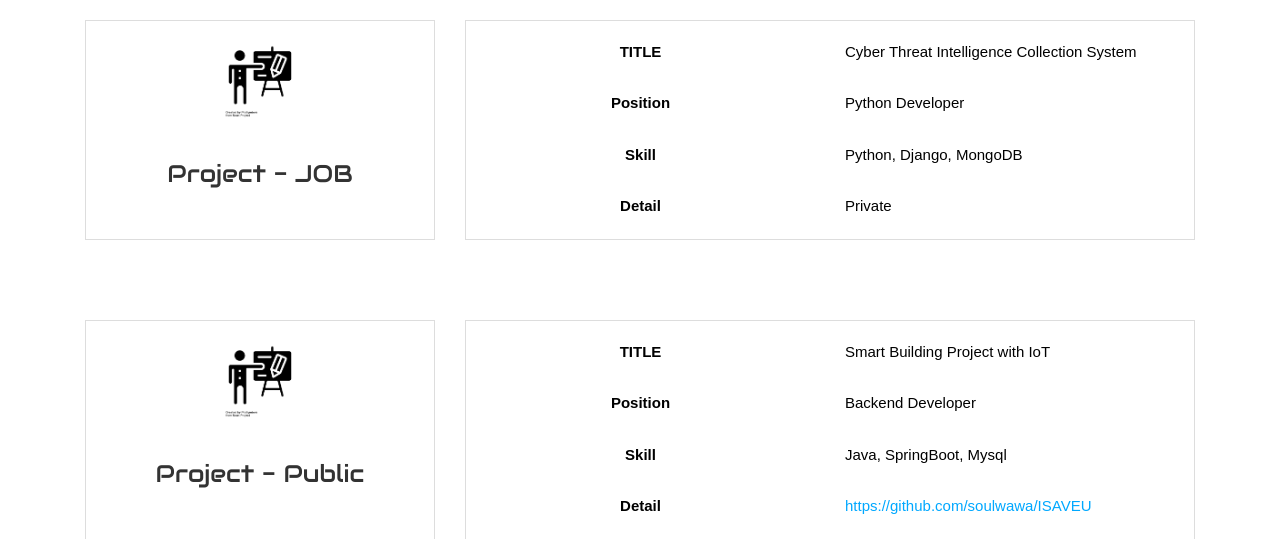
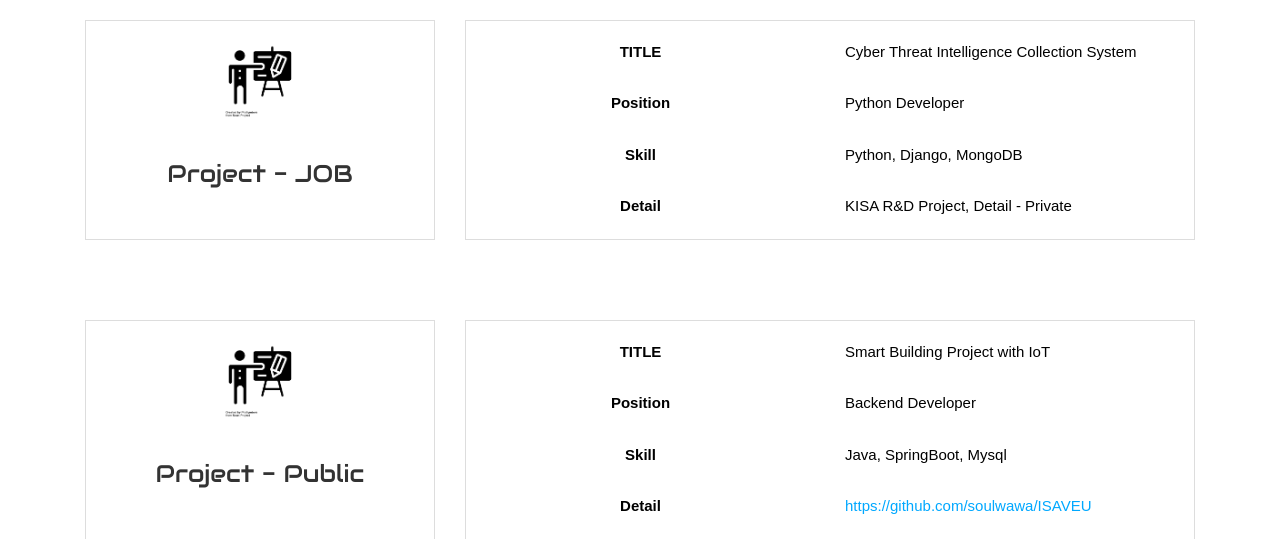
Before and after one commit to soulwawa/mysite, a Django app: page /project/ in a window 1280 px wide. Shown: the part 168-707 px from the top of the page. Run offline with Django 3.2, Linux system fonts and the light colour scheme; some libraries are stand-ins or nearby versions.

Commit message:
project modified

```diff
--- a/blog/views.py
+++ b/blog/views.py
@@ -1,5 +1,5 @@
 from django.shortcuts import render
-from blog.models import Post,Tag
+from blog.models import Post, Tag
 
 
 def index(request):
--- a/templates/project.html
+++ b/templates/project.html
@@ -47,7 +47,7 @@
             <p class="text-center description"><strong>Detail</strong></p>
           </div>
           <div class="col-md-6">
-            <p class="text-center-mobile description">Private</p>
+            <p class="text-center-mobile description">KISA R&D Project, Detail - Private</p>
           </div>
         </div>
       </div>
```
